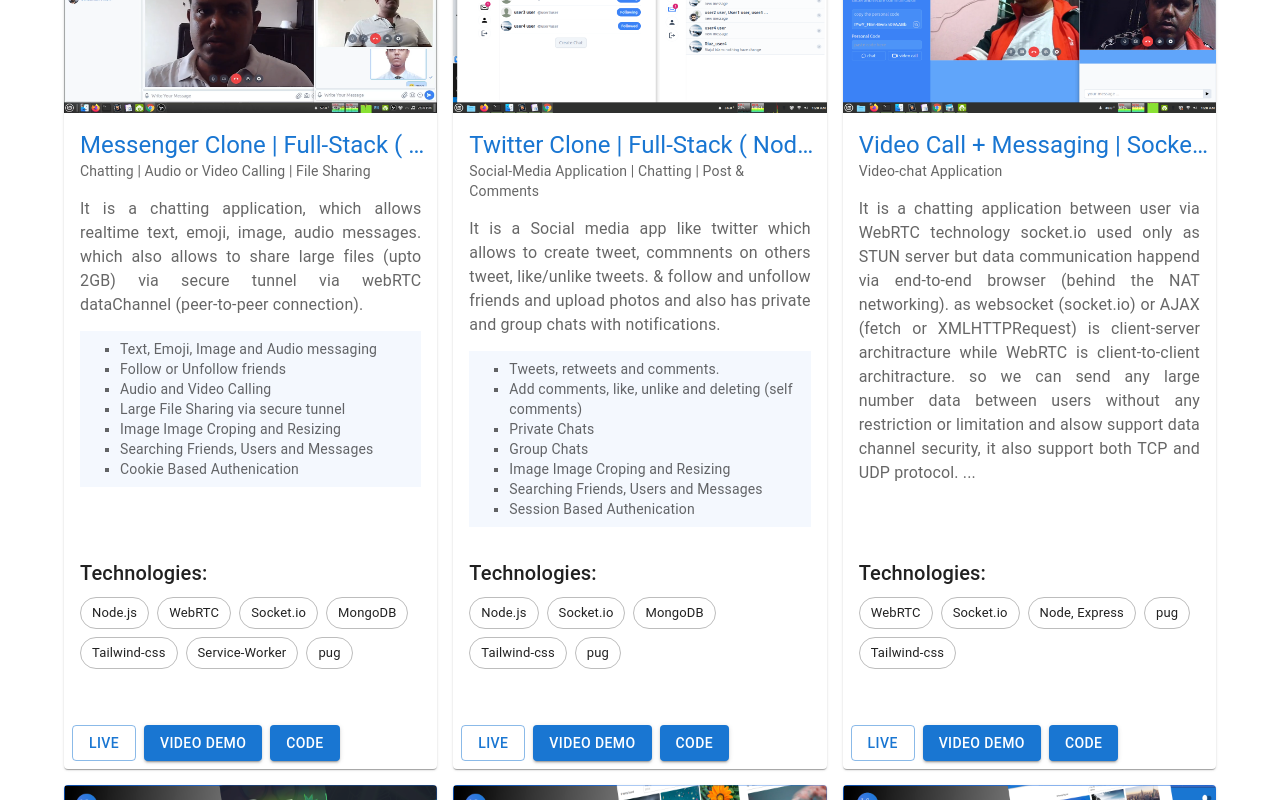
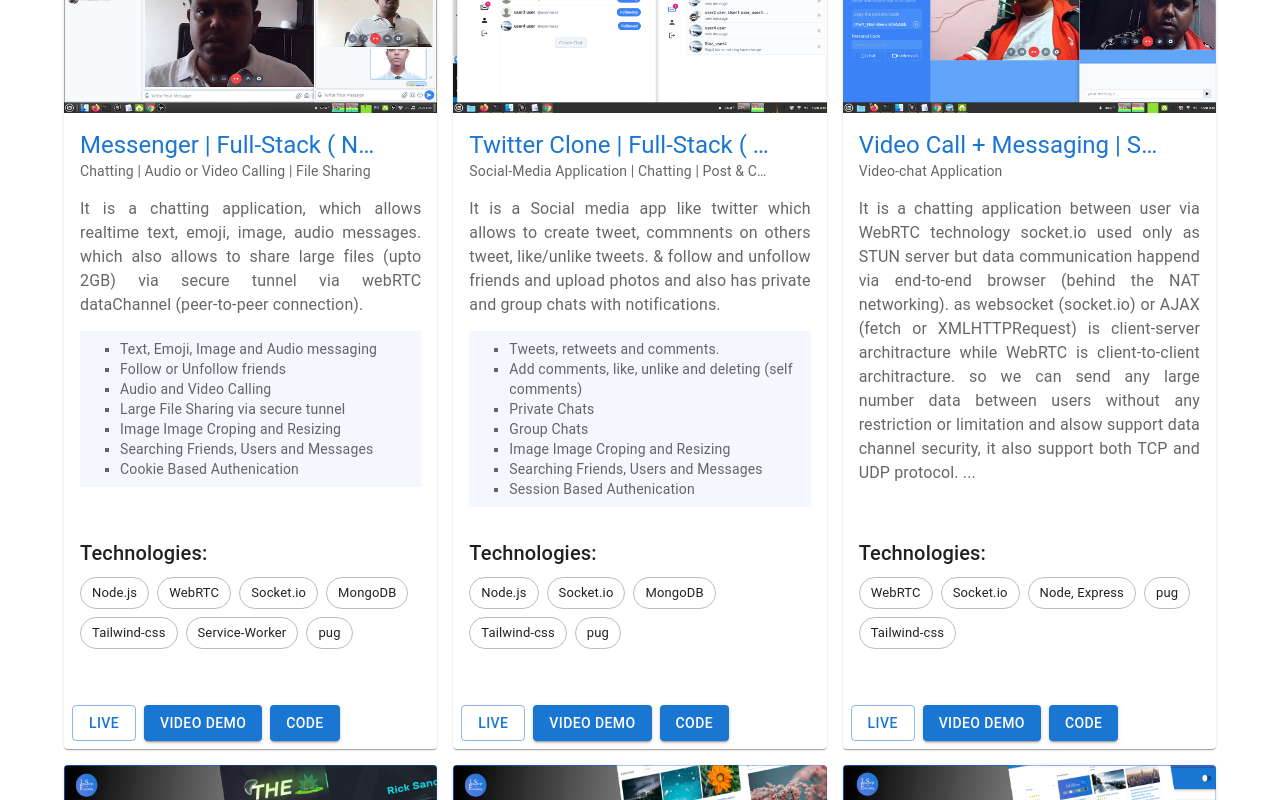
Before and after one commit to JavaScriptForEverything/portfolio, a Next.js app: page / in a window 1280 px wide. Shown: the part 1120-1920 px from the top of the page. Built offline with nearby package versions, Linux system fonts and the light colour scheme.

Commit message:
add tranket on sub-heading

```diff
--- a/components/product.tsx
+++ b/components/product.tsx
@@ -73,15 +73,20 @@ const Product = (props: Props) => {
 				<CardContent sx={{ flex: 1, display: 'flex', flexDirection: 'column', }}>
 					<Link href={videoUrl} target='_blank' style={{ textDecoration: 'none', color: 'inherit' }}>
 						<Typography variant='h5' color='primary' sx={{
-							width: 350,
+							width: 300,
 							whiteSpace: 'nowrap',
 							overflow: 'hidden',
 							textOverflow: 'ellipsis'
 						}}>{title}</Typography>
 					</Link>
 
-					<Typography variant='body2' color='textSecondary' paragraph >{subheader}</Typography>
-					<Typography variant='body1' color='textSecondary' align='justify' paragraph> {summary} </Typography>
+					<Typography variant='body2' color='textSecondary' paragraph sx={{
+							width: 300,
+							whiteSpace: 'nowrap',
+							overflow: 'hidden',
+							textOverflow: 'ellipsis'
+						}} >{subheader}</Typography>
+					<Typography variant='body1' color='textSecondary' paragraph align='justify' > {summary} </Typography>
 
 					{lists && (
 						<Typography sx={{  mt: -2, mb: 2, }} variant='body2' color='textSecondary'>
--- a/data/products.ts
+++ b/data/products.ts
@@ -23,7 +23,7 @@ export const products = [
 			'/images/projects/messenger/start-larg-file-sharing.png',
 		],
 
-		title: 'Messenger Clone | Full-Stack ( Node.js, Socket.IO, WebRTC )',
+		title: 'Messenger | Full-Stack ( Node.js, Socket.IO, WebRTC )',
 		subheader: 'Chatting | Audio or Video Calling | File Sharing',
 		summary: `
 			It is a chatting application, which allows realtime text, emoji, image, audio messages.
```
